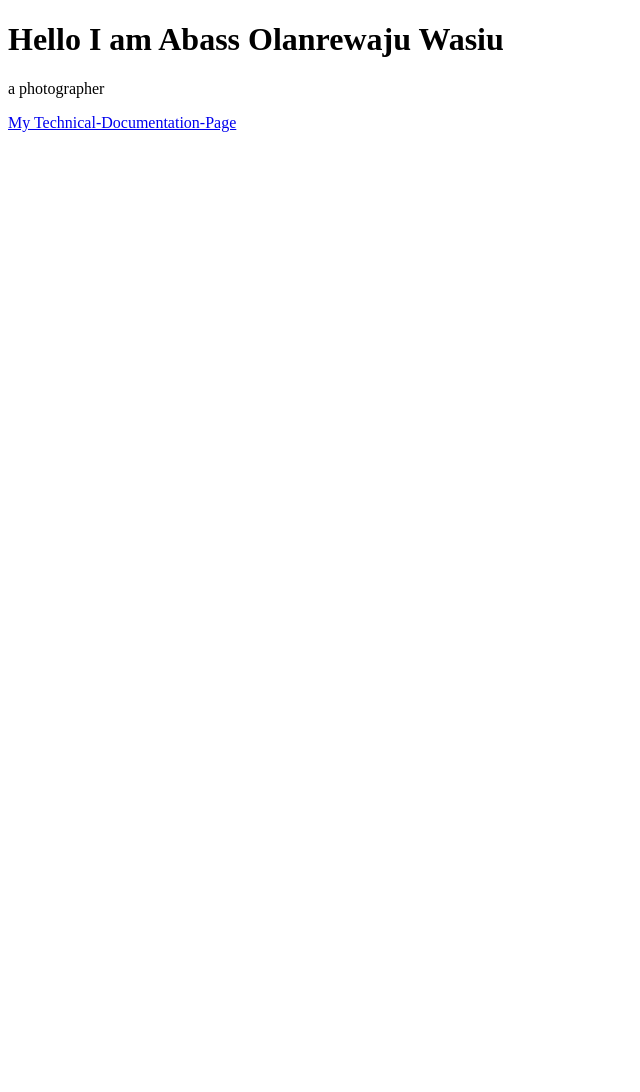
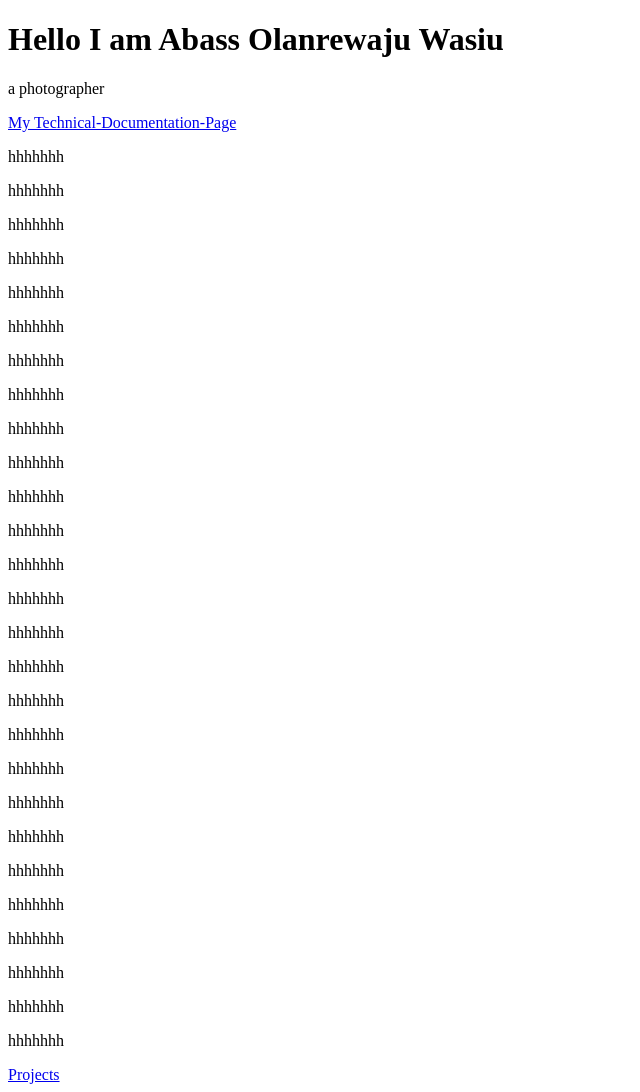
Before and after one commit to Lanr3waju/Personal-Portfolio-FCC, a plain HTML site: page index.html in a window 1280 px wide. Shown: the whole page, without its empty margins (0-640 px from the left). Before the commit the page ends 800 px from the top, so only its background shows below. Drawn offline with Linux system fonts and the light colour scheme.

Commit message:
Add a navbar link to other sections of the page

```diff
--- a/index.html
+++ b/index.html
@@ -17,6 +17,33 @@
         <section id="projects">
             <a href="https://github.com/Lanr3waju/Technical-Documentation-Page.git">My Technical-Documentation-Page</a>
             <div class="project-tile">
+                <p>hhhhhhh</p>
+                <p>hhhhhhh</p>
+                <p>hhhhhhh</p>
+                <p>hhhhhhh</p>
+                <p>hhhhhhh</p>
+                <p>hhhhhhh</p>
+                <p>hhhhhhh</p>
+                <p>hhhhhhh</p>
+                <p>hhhhhhh</p>
+                <p>hhhhhhh</p>
+                <p>hhhhhhh</p>
+                <p>hhhhhhh</p>
+                <p>hhhhhhh</p>
+                <p>hhhhhhh</p>
+                <p>hhhhhhh</p>
+                <p>hhhhhhh</p>
+                <p>hhhhhhh</p>
+                <p>hhhhhhh</p>
+                <p>hhhhhhh</p>
+                <p>hhhhhhh</p>
+                <p>hhhhhhh</p>
+                <p>hhhhhhh</p>
+                <p>hhhhhhh</p>
+                <p>hhhhhhh</p>
+                <p>hhhhhhh</p>
+                <p>hhhhhhh</p>
+                <p>hhhhhhh</p>
 
             </div>
         </section>
@@ -24,7 +51,7 @@
 
     <div id="nav-bar">
         <nav id="navbar">
-
+            <a href="#projects">Projects</a>
         </nav>
     </div>
 
```
